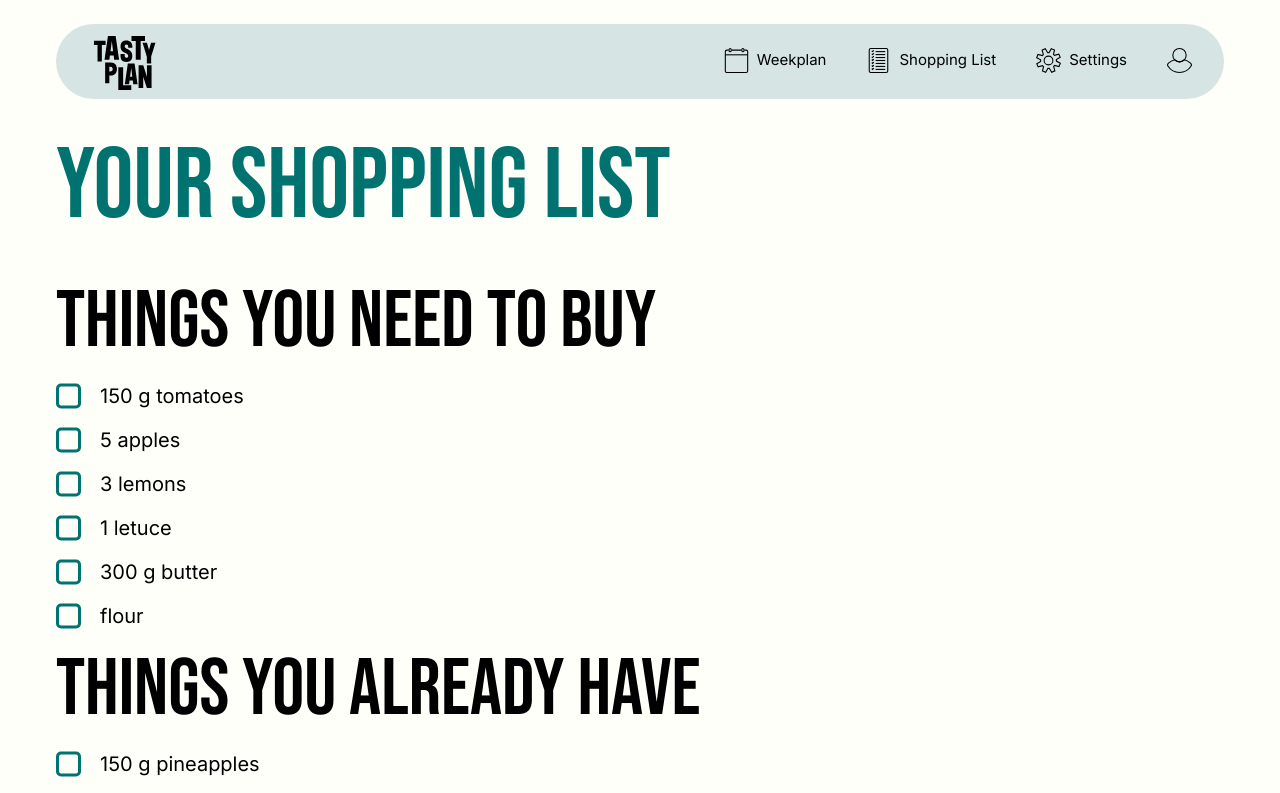
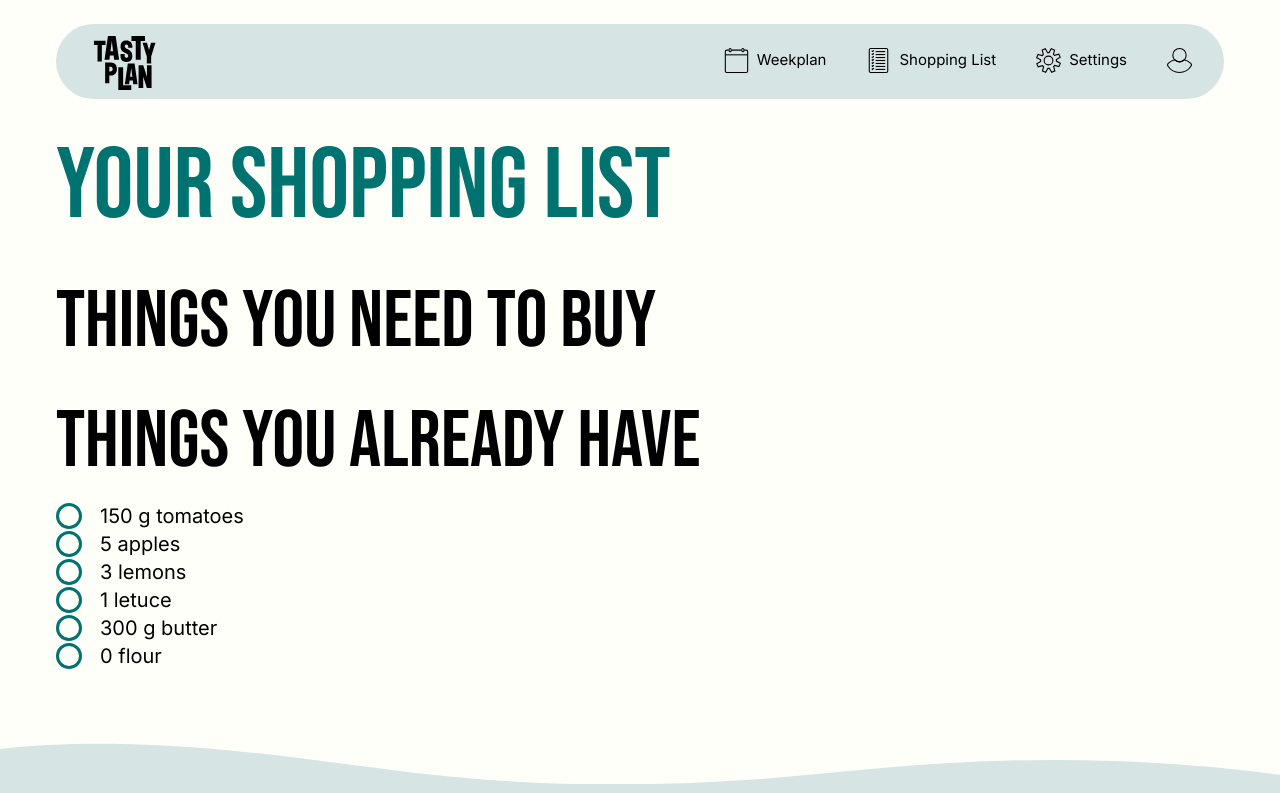
Before and after one commit to fichtnerma/Tastyplan, a Next.js app in the folder frontend/: page /shoppingList in a window 1280 px wide. Shown: the top 793 px of the page. Built offline with nearby package versions, Linux system fonts and the light colour scheme.

Commit message:
FEAT: implement radio group

```diff
--- /dev/null
+++ b/frontend/src/components/FormInputs/RadioGroup/RadioGroup.tsx
@@ -0,0 +1,28 @@
+import { useState } from 'react';
+import { CustomRadioBtn } from 'src/types/types';
+import RadioButton from '../Radiobutton';
+
+type RadioBtnProps = {
+    groupName: string;
+    radioBtns: CustomRadioBtn[];
+};
+
+function RadioGroup({ radioBtns, groupName }: RadioBtnProps) {
+    const [btnGroup, setButtonGroup] = useState([...radioBtns]);
+
+    const handleGroupChange = (id: string) => {
+        const btnGroupCache = [...btnGroup];
+        btnGroupCache[+id].checked = true;
+        setButtonGroup([...btnGroupCache]);
+    };
+
+    return (
+        <div className="w-fit">
+            {btnGroup.map((btn) => (
+                <RadioButton radioBtn={btn} key={btn.id} groupName={groupName} handleChange={handleGroupChange} />
+            ))}
+        </div>
+    );
+}
+
+export default RadioGroup;
--- /dev/null
+++ b/frontend/src/components/FormInputs/Radiobutton.module.scss
@@ -0,0 +1,66 @@
+.checkboxContainer {
+    width: fit-content;
+
+    input {
+        position: absolute;
+        opacity: 0;
+        height: 0;
+        width: 0;
+
+        &:checked + label::after {
+            opacity: 1;
+        }
+
+        &:checked + label::before {
+            background-color: var(--green-dark);
+        }
+    }
+
+    label {
+        position: relative;
+        display: block;
+        font-family: var(--font-inter);
+        font-size: 1.25rem; /* 20px */
+        line-height: 1.75rem; /* 28px */
+        font-style: normal;
+        width: fit-content;
+        padding-left: 2.75rem;
+        cursor: pointer;
+
+        &::before {
+            content: '';
+            position: absolute;
+            top: 50%;
+            transform: translateY(-50%);
+            left: 0;
+            display: block;
+            width: 26px;
+            height: 26px;
+            background-color: var(--white);
+            border: 3px solid var(--green-dark);
+            border-radius: 13px;
+
+            &::before {
+                background-color: var(--green-light);
+            }
+        }
+
+        &:hover {
+            &::before {
+                background-color: var(--green-light);
+            }
+        }
+
+        &::after {
+            content: '';
+            position: absolute;
+            left: 8px;
+            top: 9px;
+            width: 10px;
+            height: 10px;
+            border-radius: 5px;
+            background-color: var(--white);
+            opacity: 0;
+        }
+    }
+}
--- a/frontend/src/components/FormInputs/Radiobutton.tsx
+++ b/frontend/src/components/FormInputs/Radiobutton.tsx
@@ -1,5 +1,25 @@
-function RadioButton() {
-    return <div></div>;
+import { CustomRadioBtn } from 'src/types/types';
+import styles from './Radiobutton.module.scss';
+
+type RadiobuttonProps = {
+    groupName: string;
+    radioBtn: CustomRadioBtn;
+    handleChange: (id: string) => void;
+};
+
+function RadioButton({ radioBtn, groupName, handleChange }: RadiobuttonProps) {
+    return (
+        <div className={styles.checkboxContainer}>
+            <input
+                type="radio"
+                name={groupName}
+                id={radioBtn.id}
+                onChange={() => handleChange(radioBtn.id)}
+                checked={radioBtn.checked}
+            />
+            <label htmlFor={radioBtn.id}>{radioBtn.label}</label>
+        </div>
+    );
 }
 
 export default RadioButton;
--- a/frontend/src/components/ShoppingList/ShoppingList.tsx
+++ b/frontend/src/components/ShoppingList/ShoppingList.tsx
@@ -1,3 +1,4 @@
+import RadioButton from '@components/FormInputs/Radiobutton';
 import Checkbox from '@components/FormInputs/Checkbox';
 import { Ingredient } from 'src/types/types';
 
@@ -6,11 +7,15 @@ type ShoppingListProps = {
 };
 
 function ShoppingList({ ingredients }: ShoppingListProps) {
+    const handleClick = (e: React.MouseEvent<HTMLUListElement>) => {
+        console.log(e.target);
+    };
+
     return (
-        <ul>
+        <ul onClick={handleClick}>
             {ingredients.map((ingredient) => (
                 <li key={ingredient.ingredient.name} className="mb-4 last:mb-0">
-                    <Checkbox
+                    <RadioButton
                         label={`${ingredient.quantity !== 0 ? ingredient.quantity : ''} ${ingredient.unit} ${
                             ingredient.ingredient.name
                         }`}
--- a/frontend/src/pages/shoppingList/index.tsx
+++ b/frontend/src/pages/shoppingList/index.tsx
@@ -1,5 +1,5 @@
-import ShoppingList from '@components/ShoppingList/ShoppingList';
-import { Ingredient } from 'src/types/types';
+import RadioGroup from '@components/FormInputs/RadioGroup/RadioGroup';
+import { CustomRadioBtn, Ingredient } from 'src/types/types';
 
 const ingredientsDummy1: Ingredient[] = [
     {
@@ -34,47 +34,25 @@ const ingredientsDummy1: Ingredient[] = [
     },
 ];
 
-const ingredientsDummy2: Ingredient[] = [
-    {
-        ingredient: { name: 'pineapples' },
-        quantity: 150,
-        unit: 'g',
-    },
-    {
-        ingredient: { name: 'apples' },
-        quantity: 5,
-        unit: '',
-    },
-    {
-        ingredient: { name: 'lemons' },
-        quantity: 3,
-        unit: '',
-    },
-    {
-        ingredient: { name: 'letuce' },
-        quantity: 1,
-        unit: '',
-    },
-    {
-        ingredient: { name: 'butter' },
-        quantity: 300,
-        unit: 'g',
-    },
-    {
-        ingredient: { name: 'flour' },
-        quantity: 0,
-        unit: '',
-    },
-];
+const radioBtns: CustomRadioBtn[] = ingredientsDummy1.map((ingredient, index) => {
+    return {
+        id: index + '',
+        label: `${ingredient.quantity} ${ingredient.unit} ${ingredient.ingredient.name} `,
+        checked: false,
+    };
+});
 
 function ShoppingListPage() {
     return (
         <div>
             <h1 className="h1-green">Your shopping list</h1>
             <h2>Things you need to buy</h2>
-            <ShoppingList ingredients={ingredientsDummy1} />
+            {/* <ShoppingList ingredients={ingredientsDummy1} /> */}
             <h2>Things you already have</h2>
-            <ShoppingList ingredients={ingredientsDummy2} />
+            {/* <ShoppingList ingredients={ingredientsDummy2} /> */}
+
+            {/* <RadioButton label="Trololo" /> */}
+            <RadioGroup radioBtns={radioBtns} groupName="ingredients" />
         </div>
     );
 }
```
Also changed, not shown: frontend/src/types/types.ts (+13 -9 lines), frontend/src/components/FormInputs/CheckboxGroup/CheckboxGroup.tsx (added).
